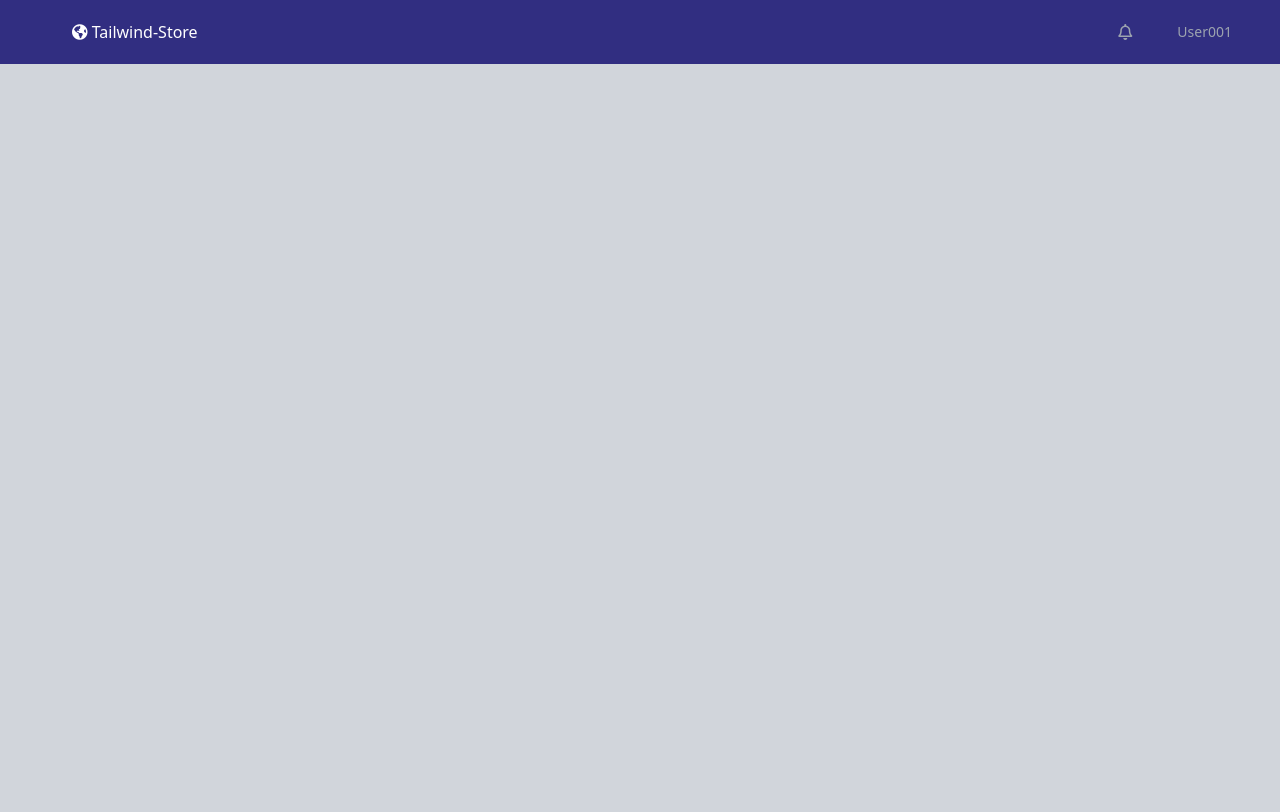
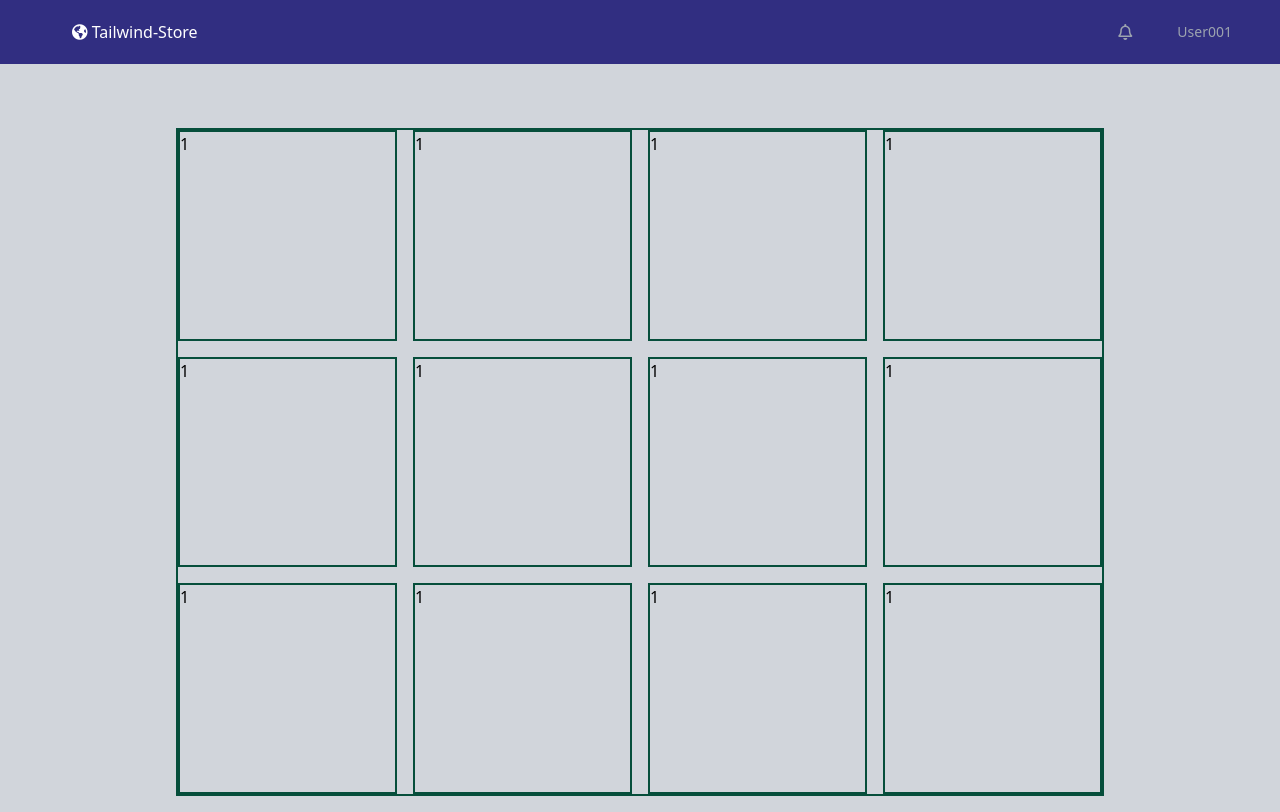
Before and after one commit to yZipperer/tailwind-store, a plain HTML site: page index.html in a window 1280 px wide. Drawn offline with nearby package versions, Linux system fonts and the light colour scheme.

Commit message:
Added Main Grid
I have added a main grid system. I was debating if it should be 3 or 4 columns, however, I made sure to leave 12 squares to accommodate either option.

```diff
--- a/index.html
+++ b/index.html
@@ -66,5 +66,51 @@
       <!-- /Mobile Menu -->
     </nav>
     <!-- /Header -->
+
+    <!-- Main Content Grid -->
+    <div style="height: 93.445vh;" class="container mx-auto py-10 md:w-4/5 w-11/12 px-6">
+      <div class="w-full h-full rounded">
+      <div class="grid grid-cols-4 mt-6 mr-6 ml-6 mb-8 flex-grow gap-4 h-full border-2 border-green-900 border-solid">
+          <div class="border-2 border-green-900 border-solid">
+            <p>1</p>
+          </div>
+          <div class="border-2 border-green-900 border-solid">
+            <p>1</p>
+          </div>
+          <div class="border-2 border-green-900 border-solid">
+            <p>1</p>
+          </div>
+          <div class="border-2 border-green-900 border-solid">
+            <p>1</p>
+          </div>
+          <div class="border-2 border-green-900 border-solid">
+            <p>1</p>
+          </div>
+          <div class="border-2 border-green-900 border-solid">
+            <p>1</p>
+          </div>
+          <div class="border-2 border-green-900 border-solid">
+            <p>1</p>
+          </div>
+          <div class="border-2 border-green-900 border-solid">
+            <p>1</p>
+          </div>
+          <div class="border-2 border-green-900 border-solid">
+            <p>1</p>
+          </div>
+          <div class="border-2 border-green-900 border-solid">
+            <p>1</p>
+          </div>
+          <div class="border-2 border-green-900 border-solid">
+            <p>1</p>
+          </div>
+          <div class="border-2 border-green-900 border-solid">
+            <p>1</p>
+          </div>
+      </div>
+    </div>
+    </div>
+    <!-- Main Content Grid -->
+
 </body>
 </html>
```
